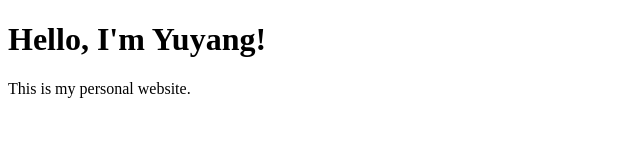
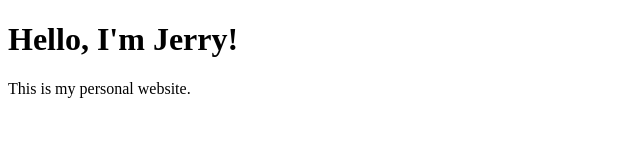
Before and after one commit to wyy4399/wyy4399.github.io, a plain HTML site: page index.html in a window 1280 px wide. Shown: the whole page, without its empty margins (0-640 px from the left). Drawn offline with Linux system fonts and the light colour scheme.

Commit message:
Update index.html

```diff
--- a/index.html
+++ b/index.html
@@ -5,7 +5,7 @@
   <title>Welcome to My Site</title>
 </head>
 <body>
-  <h1>Hello, I'm Yuyang!</h1>
+  <h1>Hello, I'm Jerry!</h1>
   <p>This is my personal website.</p>
 </body>
 </html>
```
